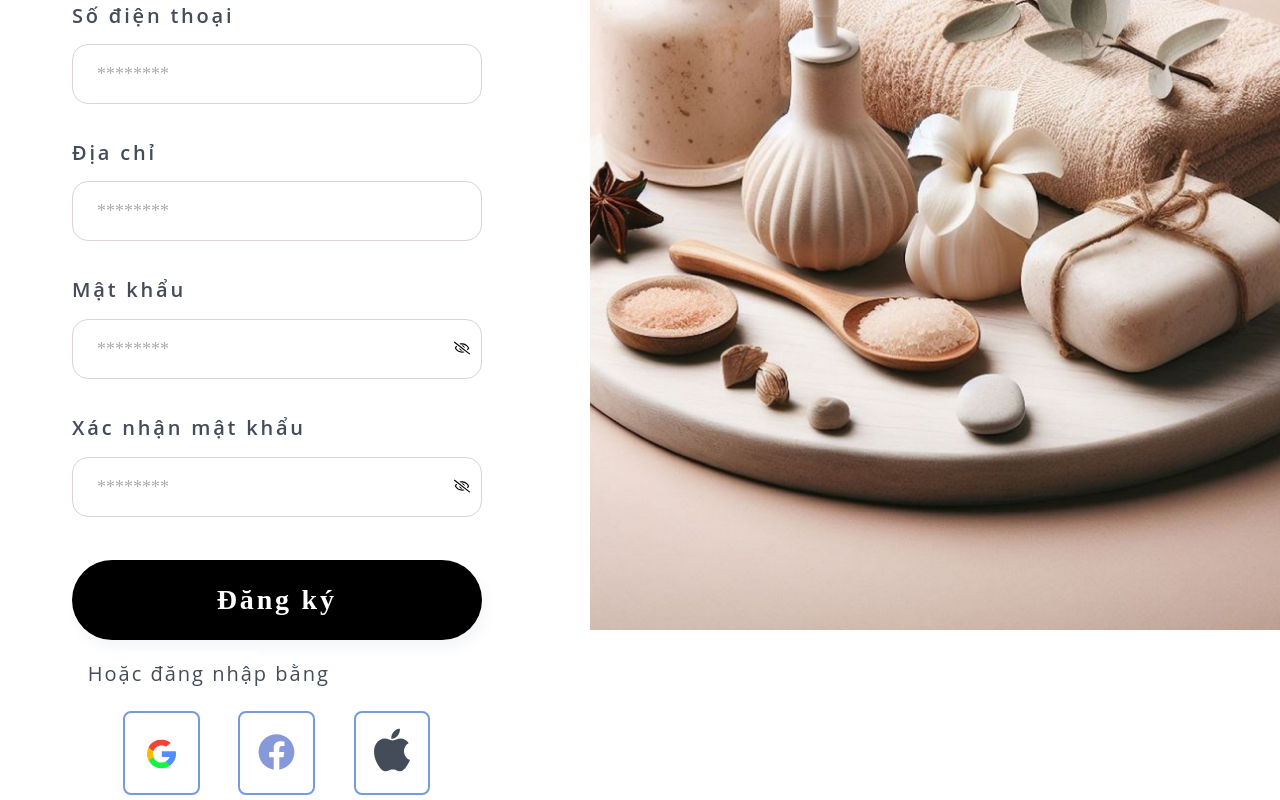
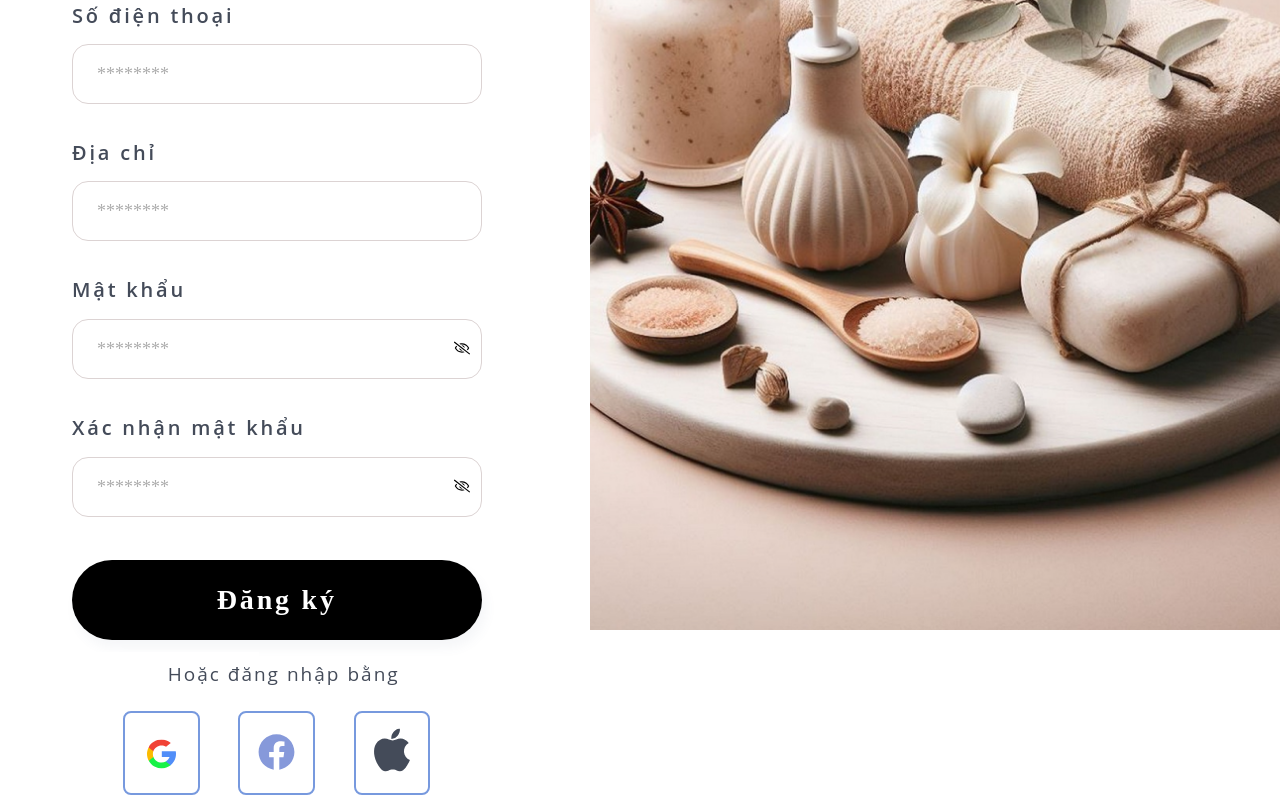
Before and after one commit to dipstickit/rosaceae, a React (Vite) app: page /signup in a window 1280 px wide. Shown: the part 605-1405 px from the top of the page. Built offline with nearby package versions, Linux system fonts and the light colour scheme.

Commit message:
fix UI Signup

```diff
--- a/src/pages/Signup/index.tsx
+++ b/src/pages/Signup/index.tsx
@@ -328,9 +328,9 @@ export default function SignUpPage() {
           <div className="relative mr-[185px] mt-[12px] h-[43px] w-[51%] self-end md:mr-0">
             <div className="absolute bottom-0 left-0 top-0 my-auto h-[43px] w-[82%] bg-white-A700" />
             <Text
-              size="7xl"
+              size="6xl"
               as="p"
-              className="absolute bottom-0 left-0 right-0 top-0 m-auto h-max w-max !font-opensans !font-normal tracking-[2.00px] !text-blue_gray-800_01"
+              className="absolute ml-[5rem] bottom-0 left-0 right-0 top-0 m-auto h-max w-max !font-opensans !font-normal tracking-[2.00px] !text-blue_gray-800_01"
             >
               Hoặc đăng nhập bằng
             </Text>
```
